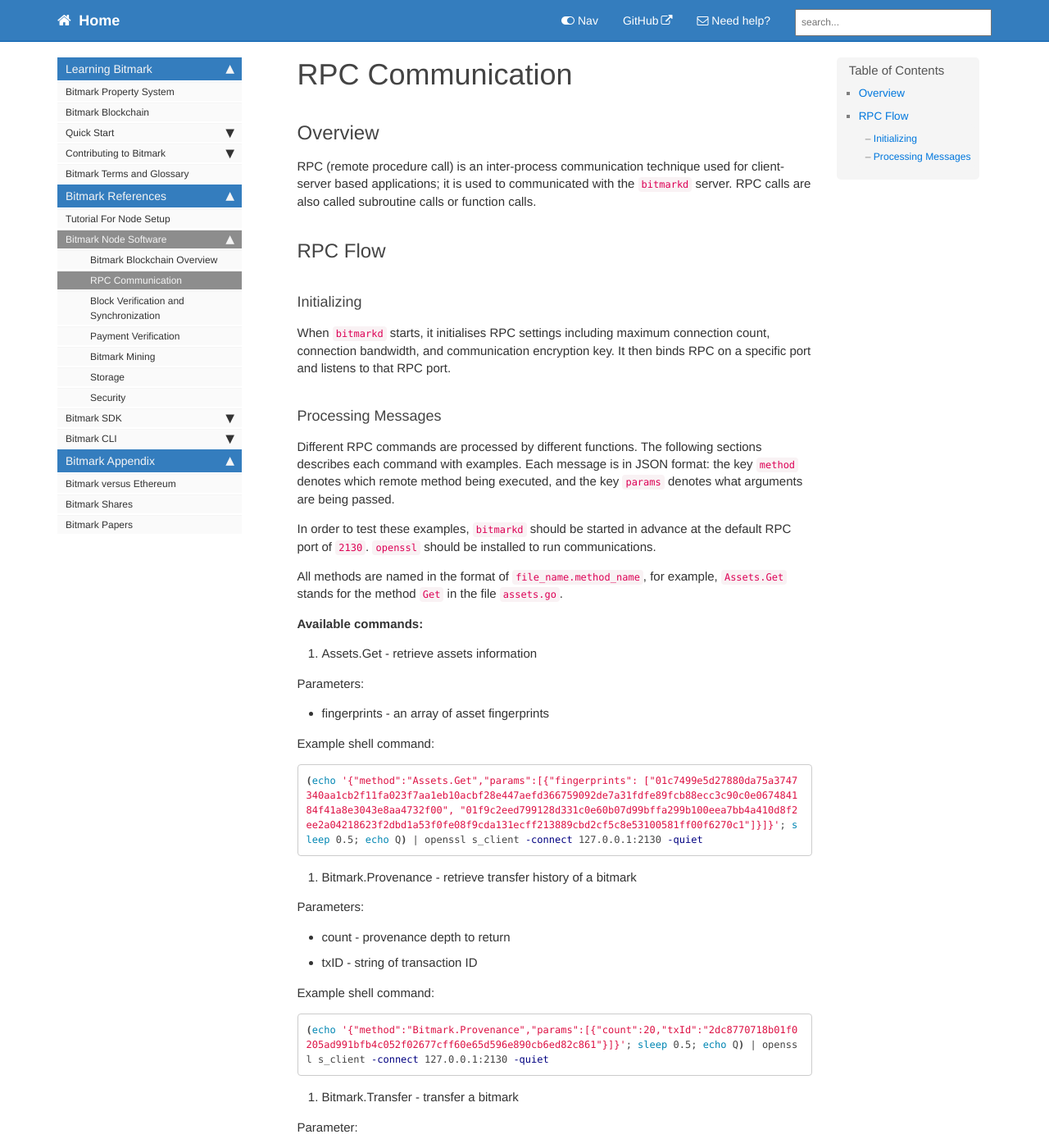
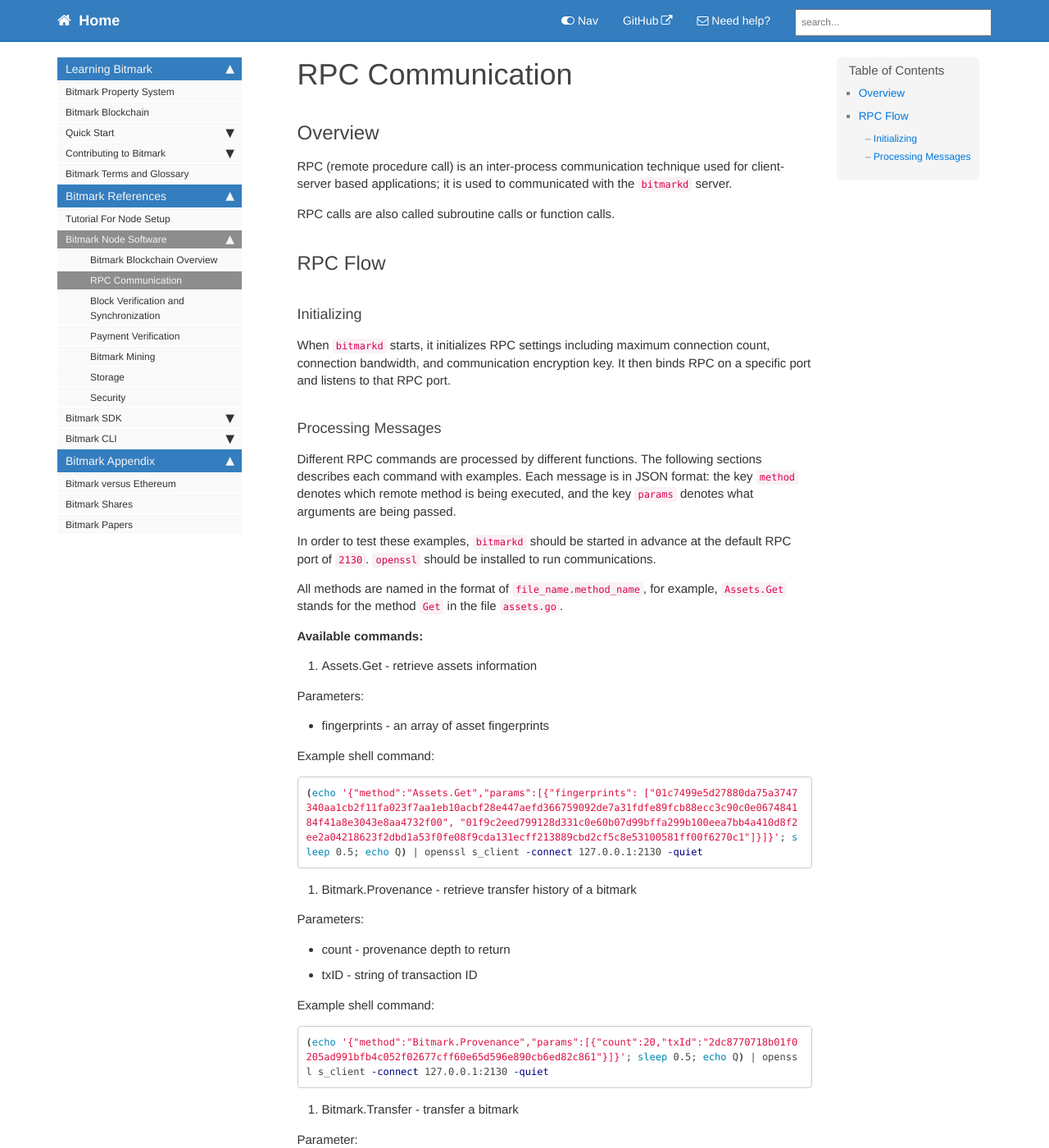
Before and after one commit to bitmark-inc/docs, a Jekyll site: the page built from pages/bitmark-references/bitmark-node-software/rpc-communication.md, in a window 1280 px wide and 1400 px high. Shown: the whole window at 82% size. Built offline with Jekyll 4.4.1, drawn with Linux system fonts in a browser that asks for light colours; comment, search, counter and statistics services are not loaded; some of the changed text lies outside the part shown.

Commit message:
Final edits

```diff
--- a/pages/bitmark-references/bitmark-node-software/rpc-communication.md
+++ b/pages/bitmark-references/bitmark-node-software/rpc-communication.md
@@ -11,17 +11,19 @@
 
 ## Overview
 
-RPC (remote procedure call)  is an inter-process communication technique used for client-server based applications; it is used to communicated with the `bitmarkd` server. RPC calls are also called subroutine calls or function calls.
+RPC (remote procedure call) is an inter-process communication technique used for client-server based applications; it is used to communicated with the `bitmarkd` server.
+
+RPC calls are also called subroutine calls or function calls.
 
 ## RPC Flow
 
 ### Initializing
 
-When `bitmarkd` starts, it initialises RPC settings including maximum connection count, connection bandwidth, and communication encryption key. It then binds RPC on a specific port and listens to that RPC port.
+When `bitmarkd` starts, it initializes RPC settings including maximum connection count, connection bandwidth, and communication encryption key. It then binds RPC on a specific port and listens to that RPC port.
 
 ### Processing Messages
 
-Different RPC commands are processed by different functions. The following sections describes each command with examples. Each message is in JSON format: the key `method` denotes which remote method being executed, and the  key `params` denotes what arguments are being passed.
+Different RPC commands are processed by different functions. The following sections describes each command with examples. Each message is in JSON format: the key `method` denotes which remote method is being executed, and the  key `params` denotes what arguments are being passed.
 
 In order to test these examples, `bitmarkd` should be started in advance at the default RPC port of `2130`. `openssl` should be installed to run communications.
 
```
Also changed, not shown: other parts of pages/bitmark-references/bitmark-node-software/rpc-communication.md (+3 -3 lines).
